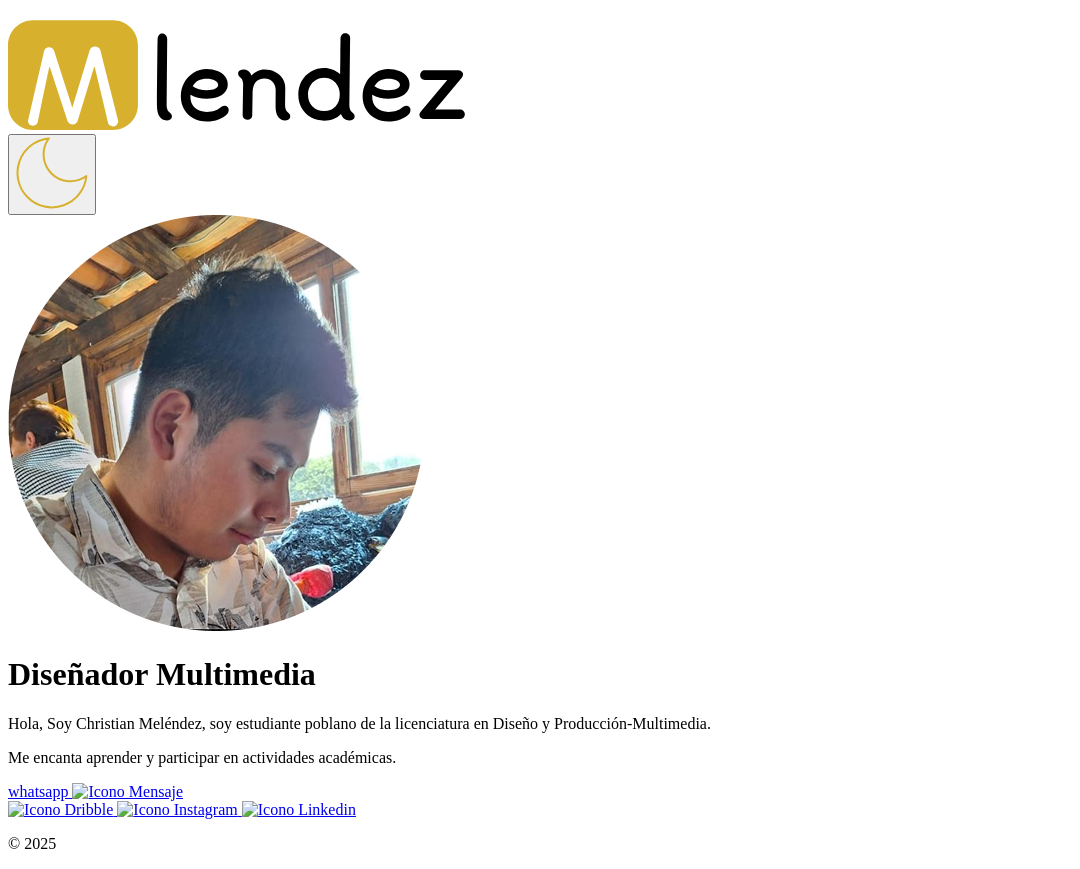
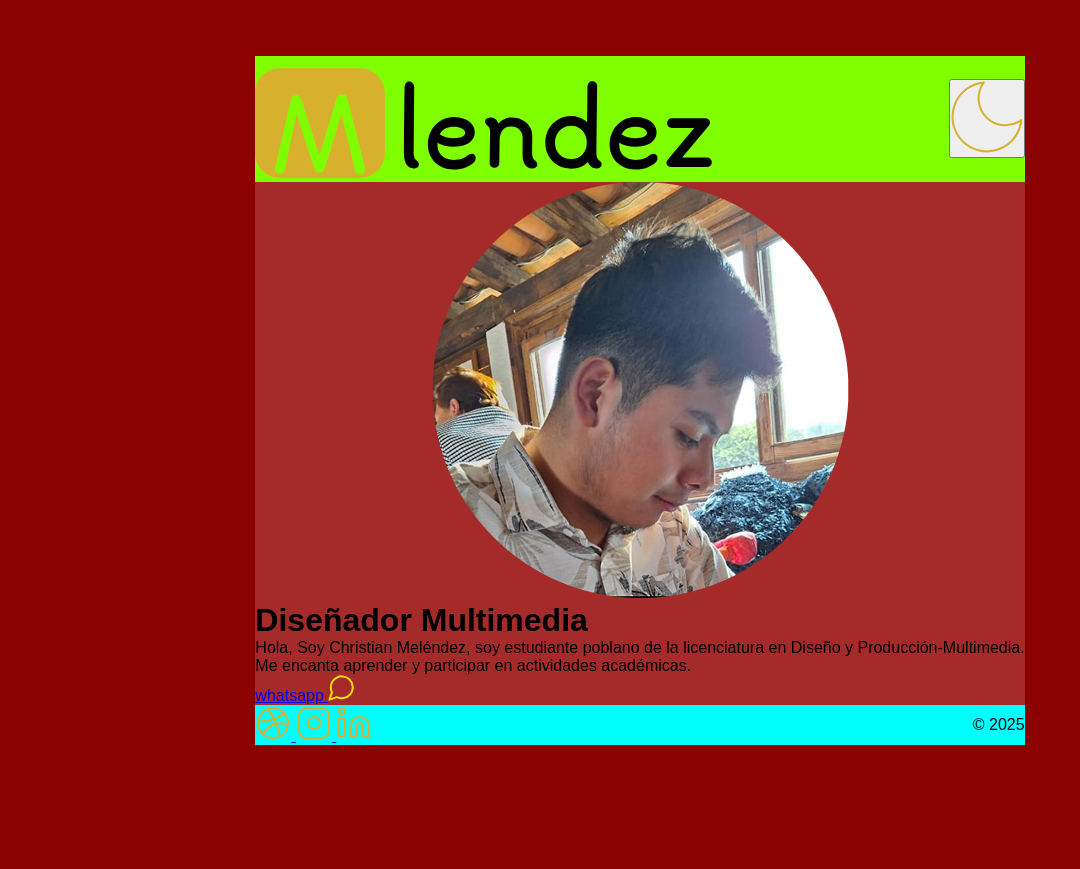
Before and after one commit to chrisito40/Tarjeta-Personal-Christian-, a plain HTML site: page index.html in a window 1280 px wide. Shown: the whole page, without its empty margins (0-1080 px from the left). After the commit the page ends 800 px from the top, so only its background shows below. Drawn offline with Linux system fonts and the light colour scheme.

Commit message:
Agregamos Estilos

```diff
--- a/index.html
+++ b/index.html
@@ -5,51 +5,65 @@
   <meta name="viewport" content="width=device-width, initial-scale=1.0">
   <title></title>
   <link rel="stylesheet" href="style.css">
+  <!-- Google Fonts Start -->
+   <link rel="preconnect" href="https://fonts.googleapis.com">
+<link rel="preconnect" href="https://fonts.gstatic.com" crossorigin>
+<link href="https://fonts.googleapis.com/css2?family=Newsreader:ital,opsz,wght@0,6..72,200..800;1,6..72,200..800&display=swap" rel="stylesheet">
+  <!-- Google Fonts End -->
 </head>
 <body>
-   <div>
-      <header>
+  <div class="card">
+   <header class="header">
+
      <div>
         <img src="./assets/marca-grafica.svg" alt="Logo Christian" />
    </div>
+
    <button>
         <img src="./assets/icono-luna.svg" alt="Icono Luna" />
  </button>
+
   </header>
 
 
-  <main>
+
+
+
+
+
+
+  <main class="main">
     <div>
-        <img src="./assets/Foto de perfil.png" alt="Imagen de Christian">
+        <img src="./assets/Foto de perfil.png" alt="Imagen de Christian" />
     </div>
     <div>
       <h1>Diseñador Multimedia</h1>
       <p>Hola, Soy Christian Meléndez, soy estudiante poblano de la
       licenciatura en Diseño y Producción-Multimedia.</p>
-      <p>Me encanta aprender y participar en actividades académicas.</p>
+      <p>Me encanta aprender y participar
+        en actividades académicas.</p>
       <a href="#">
          whatsapp
-         <img src="" alt="Icono Mensaje" />
+         <img src="./assets/Icono-Mensaje.svg" alt="Icono Mensaje" />
       </a>
     </div>
   </main>
-  <footer>
+
+  <footer class="footer">
     <div>
       <!-- a*3>img -->
       <a href="#">
-        <img src="" alt="Icono Dribble" />
+        <img src="./assets/icono-dribbble.svg" alt="Icono Dribble" />
       </a>
       <a href="#">
-         <img src="" alt="Icono Instagram" />
+         <img src="./assets/icono-instagram.svg" alt="Icono Instagram" />
       </a>
       <a href="#">
-          <img src="" alt="Icono Linkedin" />
+          <img src="./assets/icono-linkedin-.svg" alt="Icono Linkedin" />
            </a>
          </div>
        <p>© 2025</p>
       </footer>
     </div>
-
-
   </body>
 </html>
--- a/style.css
+++ b/style.css
@@ -0,0 +1,41 @@
+* {
+  margin: 0;
+  padding: 0;
+  box-sizing: border-box;
+}
+
+body {
+  font-family: ´Newsreader´ , sans-serif;
+  display: flex;
+
+  justify-content: center;
+  align-items: center;
+  height: 100vh;
+  background-color: darkred;
+  padding: 1rem;
+}
+
+.card {
+  background-color: rgb(133, 102, 18);
+}
+
+.header {
+  display: flex;
+  justify-content: space-between;
+  align-items: center;
+  background-color: chartreuse;
+}
+
+.main {
+  display: flex;
+  flex-direction: column;
+  align-items: center;
+  background-color: brown;
+}
+
+.footer {
+  display: flex;
+  justify-content: space-between;
+  align-items: center;
+  background-color: aqua;
+}
```
Also changed, not shown: assets/Icono-Mensaje.svg (added). Lines whose indentation alone changed are shown as unchanged.
